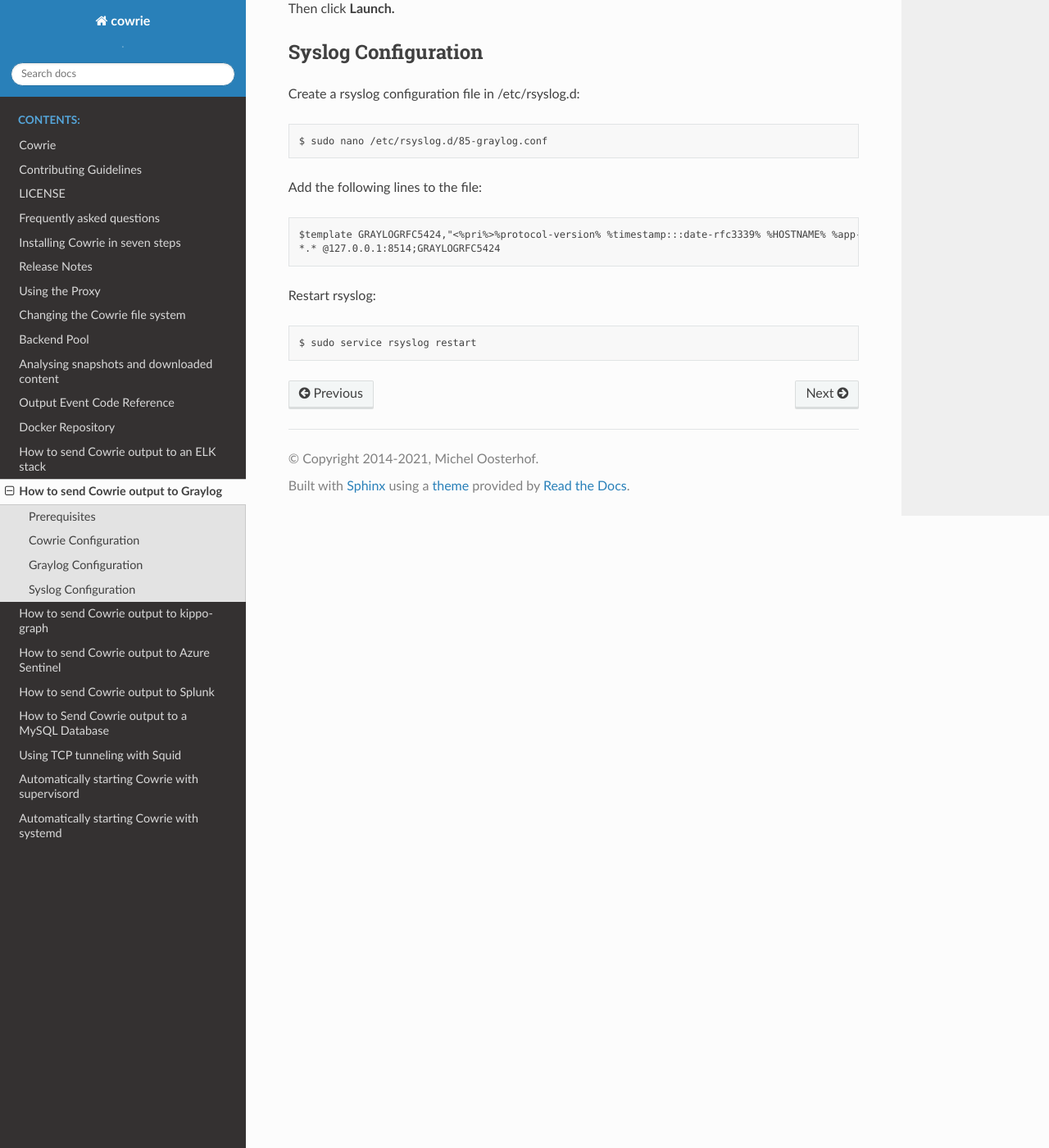
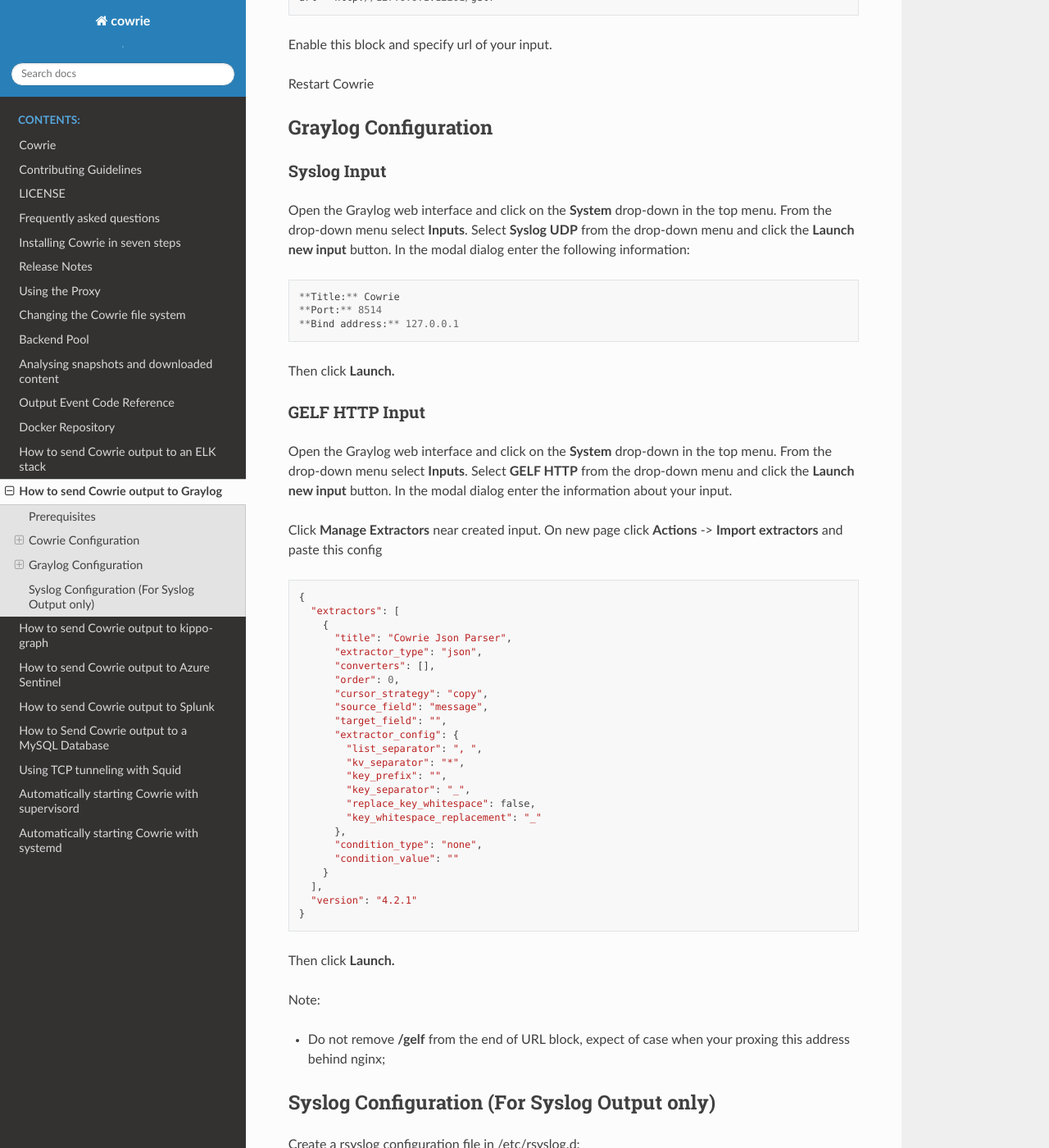
Before and after one commit to cowrie/cowrie, a Sphinx documentation site: the page built from docs/graylog/README.rst, in a window 1280 px wide and 1400 px high, scrolled down 794 px. Shown: the whole window at 82% size. Built offline with Sphinx 7.4.7 and the Read the Docs theme 2.0.0, drawn with Linux system fonts in a browser that asks for light colours; the version number could not be read and is left out; some of the changed text lies outside the part shown.

Commit message:
Add output to Graylog via GELF HTTP input. (#1652)
* Add output to Graylog via GELF HTTP input

```diff
--- a/docs/graylog/README.rst
+++ b/docs/graylog/README.rst
@@ -1,26 +1,46 @@
 How to send Cowrie output to Graylog
 ####################################
 
+This guide describes how to configure send cowrie outputs to graylog via syslog and http gelf input.
 
 Prerequisites
-======================
+*************
 
 * Working Cowrie installation
 * Working Graylog installation
 
 Cowrie Configuration
-======================
+********************
+
+Using Syslog
+============
 
 Open the Cowrie configuration file and uncomment these 3 lines::
 
     [output_localsyslog]
-    facility = USER
-    format = text
+    facility * USER
+    format * text
+
+Restart Cowrie
+
+Using GELF HTTP Input
+=====================
+
+Open the Cowrie configuration file and find this block ::
+
+    [output_graylog]
+    enabled * false
+    url * http://127.0.0.1:12201/gelf
+
+Enable this block and specify url of your input.
 
 Restart Cowrie
 
 Graylog Configuration
-======================
+*********************
+
+Syslog Input
+============
 
 Open the Graylog web interface and click on the **System** drop-down in the top menu. From the drop-down menu select **Inputs**. Select **Syslog UDP** from the drop-down menu and click the **Launch new input** button. In the modal dialog enter the following information::
 
@@ -30,8 +50,46 @@ Open the Graylog web interface and click on the **System** drop-down in the top
 
 Then click **Launch.**
 
-Syslog Configuration
-======================
+GELF HTTP Input
+===============
+
+Open the Graylog web interface and click on the **System** drop-down in the top menu. From the drop-down menu select **Inputs**. Select **GELF HTTP** from the drop-down menu and click the **Launch new input** button. In the modal dialog enter the information about your input.
+
+Click **Manage Extractors** near created input. On new page click **Actions** -> **Import extractors**  and paste this config ::
+
+    {
+      "extractors": [
+        {
+          "title": "Cowrie Json Parser",
+          "extractor_type": "json",
+          "converters": [],
+          "order": 0,
+          "cursor_strategy": "copy",
+          "source_field": "message",
+          "target_field": "",
+          "extractor_config": {
+            "list_separator": ", ",
+            "kv_separator": "*",
+            "key_prefix": "",
+            "key_separator": "_",
+            "replace_key_whitespace": false,
+            "key_whitespace_replacement": "_"
+          },
+          "condition_type": "none",
+          "condition_value": ""
+        }
+      ],
+      "version": "4.2.1"
+    }
+
+Then click **Launch.**
+
+Note:
+
+- Do not remove **/gelf** from the end of URL block, expect of case when your proxing this address behind nginx;
+
+Syslog Configuration (For Syslog Output only)
+*********************************************
 
 Create a rsyslog configuration file in /etc/rsyslog.d::
 
```
Also changed, not shown: 2 other files.
